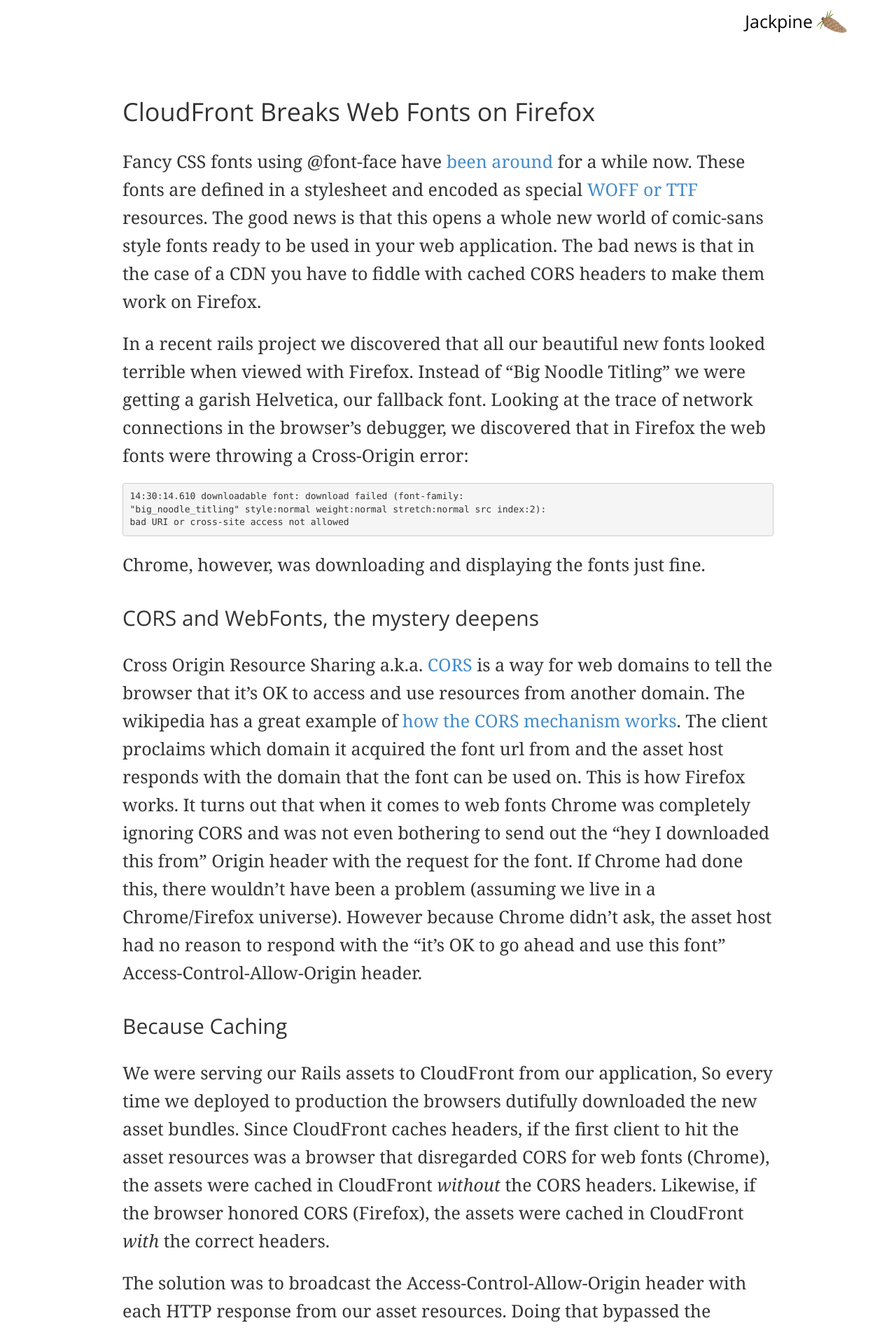
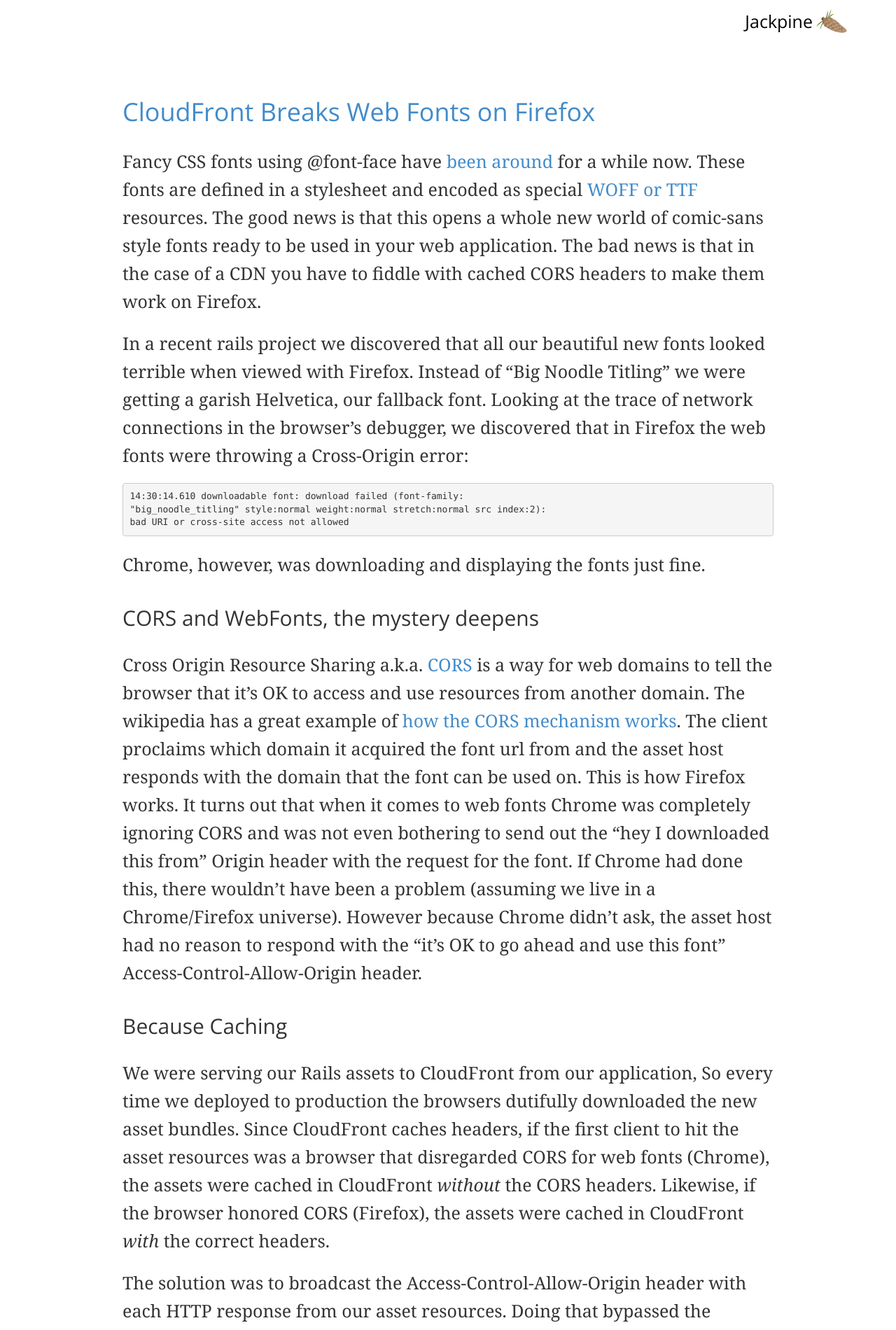
Before and after one commit to jackpine/jackpine.github.com, a Jekyll site: the page built from blog/index.html, in a window 1280 px wide. Shown: the top 1900 px of the page at 70% size. Built offline with Jekyll 4.4.1, drawn with Linux system fonts in a browser that asks for light colours; Markdown is read by kramdown in place of the engine named in the settings.

Commit message:
use a post wrapper to structure posts

```diff
--- /dev/null
+++ b/_includes/post_wrapper.html
@@ -0,0 +1,5 @@
+<div class='post-body container'>
+
+  <h1></span><a href="{{include.url}}">{{include.title}}</a></h1>
+  {{include.content}}
+</div>
--- a/_layouts/post.html
+++ b/_layouts/post.html
@@ -1,7 +1,4 @@
 ---
 layout: default
 ---
-<div class='post-body container'>
-  <h1>{{page.title}}</h1>
-  {{content}}
-</div>
+{% include post_wrapper.html url=page.url title=page.title content=content %}
--- a/blog/index.html
+++ b/blog/index.html
@@ -1,13 +1,10 @@
 ---
 layout: default
-title: My Blog
+title: Jackpine Blog
 ---
 
 <div id="post-listing">
 {% for post in site.posts %}
-<div class='post-body container'>
-  <h1>{{post.title}}</h1>
-  {{post.content}}
-</div>
+  {% include post_wrapper.html url=post.url title=post.title content=post.content %}
 {% endfor %}
 </div>
```
